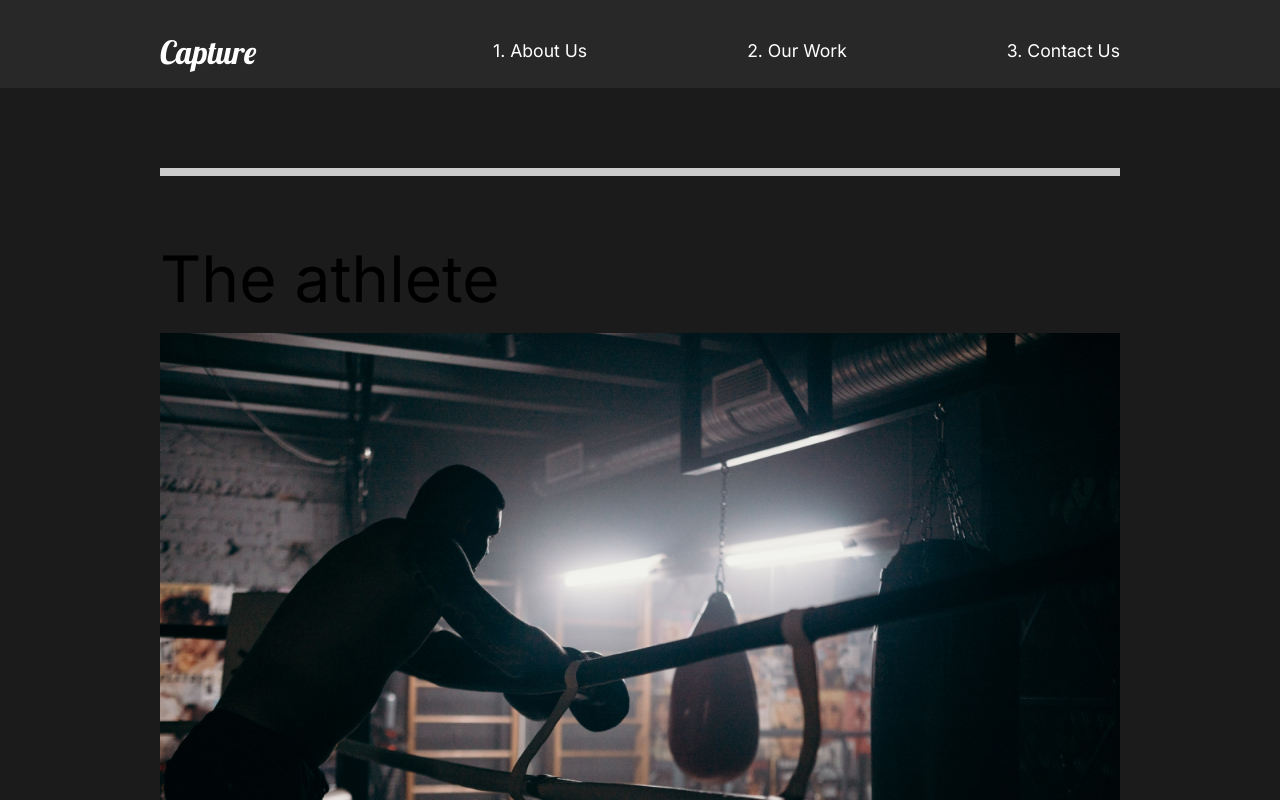
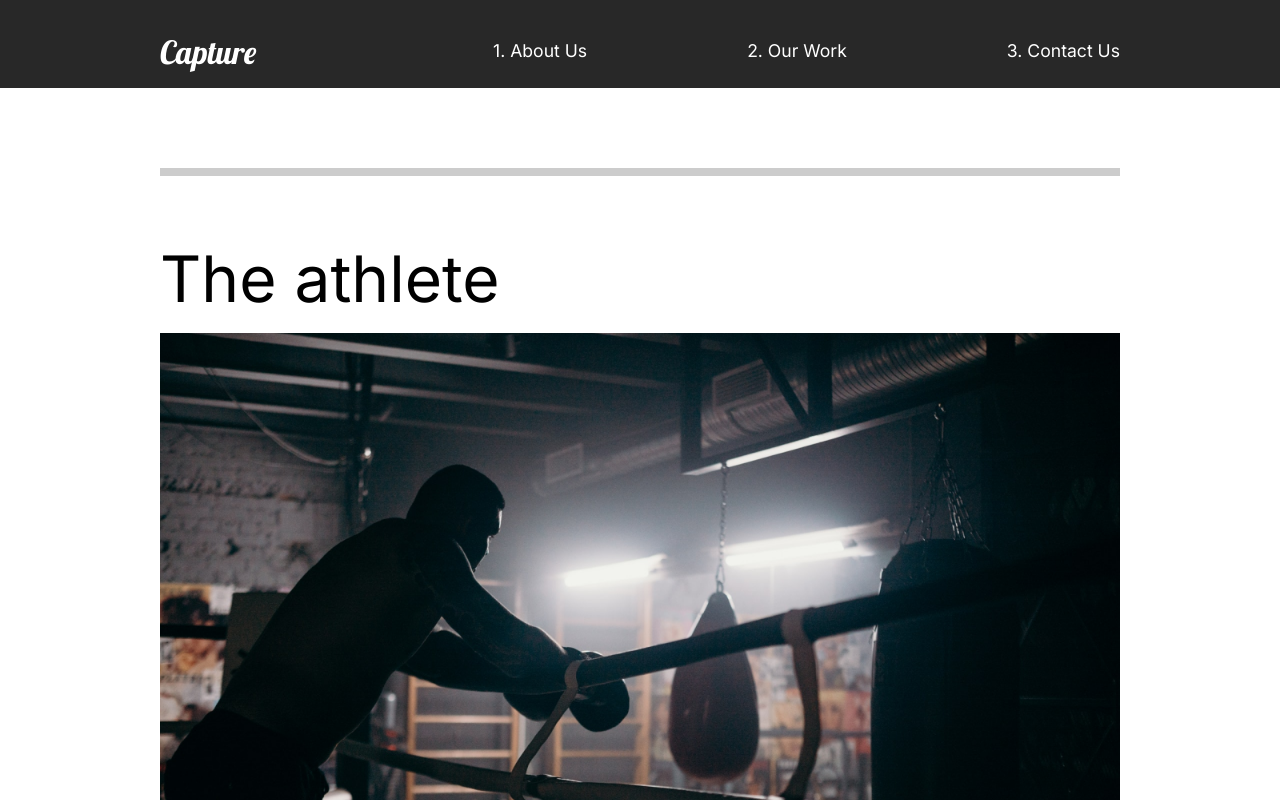
Before and after one commit to kovalenkoolya/Portfolio-web-site, a React (Create React App) app: page /work in a window 1280 px wide. Shown: the top 800 px of the page. Built offline with nearby package versions, Linux system fonts and the light colour scheme.

Commit message:
Pages animation

```diff
--- a/package.json
+++ b/package.json
@@ -6,7 +6,7 @@
     "@testing-library/jest-dom": "^5.11.4",
     "@testing-library/react": "^11.1.0",
     "@testing-library/user-event": "^12.1.10",
-    "framer-motion": "^3.3.0-beta.22",
+    "framer-motion": "^4.0.3",
     "react": "^17.0.1",
     "react-dom": "^17.0.1",
     "react-intersection-observer": "^8.31.0",
--- a/src/App.js
+++ b/src/App.js
@@ -4,15 +4,18 @@
 import Nav  from './components/Nav';
 import OurWork from './pages/OurWork';
 import ContactUs from './pages/ContactUs';
-import {Switch, Route} from 'react-router-dom';
+import {Switch, Route, useLocation } from 'react-router-dom';
 import MovieDetail from './pages/MovieDetail';
+import { AnimatePresence } from 'framer-motion';
 
 function App() {
+  const location = useLocation();
   return (
     <div className="App">
       <GlobalStyle />
       <Nav />
-      <Switch>
+      <AnimatePresence exitBeforeEnter>
+      <Switch location={location} key={location.pathname}>
         <Route  path="/"  exact>
           <AboutUs/>
         </Route>
@@ -26,6 +29,7 @@
           <ContactUs/>
         </Route>
       </Switch>
+      </AnimatePresence>
 
 
     </div>
--- /dev/null
+++ b/src/animation.js
@@ -0,0 +1,21 @@
+export const pageAnimation = {
+  hidden: {
+    opacity: 0,
+    y: 300
+  },
+  show: {
+    opacity: 1,
+    y: 0,
+    transition: {
+      duration: 1,
+    },
+  },
+  exit: {
+    opacity: 0,
+    y: 300,
+    transition: {
+      duration: 1,
+    },
+
+  }
+};
--- a/src/components/AboutSection.js
+++ b/src/components/AboutSection.js
@@ -1,22 +1,24 @@
 import React from 'react';
 import home1 from '../img/home1.png';
-import {About, Description, Image, Hide} from '../styles'
+import {About, Description, Image, Hide} from '../styles';
+import {motion} from 'framer-motion';
 
 const AboutSection = () => {
+
   return (
     <About className="about">
       <Description>
-        <div className="title">
+        <motion.div className="title">
           <Hide>
-            <h2>We work to make</h2>
+            <motion.h2>We work to make</motion.h2>
           </Hide>
           <Hide>
-            <h2>your <span>dreams</span> come</h2>
+            <motion.h2>your <span>dreams</span> come</motion.h2>
           </Hide>
           <Hide>
-            <h2>true</h2>
+            <motion.h2>true</motion.h2>
           </Hide>
-        </div>
+        </motion.div>
         <p>Contact us for any photography or videography ideas that you have. We have professionals with amazing skills.</p>
         <button>Contact Us</button>
       </Description>
--- a/src/pages/AboutUs.js
+++ b/src/pages/AboutUs.js
@@ -2,15 +2,26 @@
 import AboutSection from '../components/AboutSection';
 import ServicesSection from '../components/ServicesSection';
 import FaqSection from '../components/FaqSection';
+import styled from 'styled-components';
+import {motion} from 'framer-motion';
+import {pageAnimation} from '../animation';;
 
 const AboutUs = () => {
   return (
-    <React.Fragment>
+   <About
+   exit="exit"
+    variants={pageAnimation}
+    initial="hidden"
+    animate="show">
       <AboutSection />
       <ServicesSection />
       <FaqSection />
-    </React.Fragment>
+    </About>
   );
 };
 
+const About = styled(motion.div)`
+ min-height: 100vh;
+ `
+
 export default AboutUs;
--- a/src/pages/ContactUs.js
+++ b/src/pages/ContactUs.js
@@ -1,10 +1,17 @@
 import React from 'react';
+import {motion} from 'framer-motion';
+import {pageAnimation} from '../animation';
 
 const ContactUs = () => {
   return (
-    <div>
+    <motion.div
+      style={{background: "#fff"}}
+      exit="exit"
+      variants={pageAnimation}
+      initial="hidden"
+      animate="show">
       <h1>Our Contact</h1>
-    </div>
+    </motion.div>
   )
 }
 
--- a/src/pages/MovieDetail.js
+++ b/src/pages/MovieDetail.js
@@ -2,6 +2,8 @@
 import styled from 'styled-components';
 import {useHistory} from 'react-router-dom';
 import {MovieState} from '../movieState';
+import {motion} from 'framer-motion';
+import {pageAnimation} from '../animation';
 
 const MovieDetail = () => {
   const history = useHistory();
@@ -18,7 +20,11 @@
   return (
     <>
     {movie && (
-  <Details>
+  <Details
+    exit="exit"
+    variants={pageAnimation}
+    initial="hidden"
+    animate="show">
     <HeadLine>
       <h2>{movie.title}</h2>
       <img src={movie.mainImg} alt="movie" />
@@ -38,7 +44,7 @@
   </>
   )}
 
-const Details = styled.div`
+const Details = styled(motion.div)`
   color: white;
 
 `
--- a/src/pages/OurWork.js
+++ b/src/pages/OurWork.js
@@ -5,15 +5,23 @@
 import athlete from '../img/athlete-small.png';
 import theracer from '../img/theracer-small.png';
 import goodtimes from '../img/goodtimes-small.png';
+import {motion} from 'framer-motion';
+import {pageAnimation} from '../animation';
 
 
 const OurWork = () => {
   return (
-    <Work>
+
+        <Work
+          exit="exit"
+          variants={pageAnimation}
+          initial="hidden"
+          animate="show"
+          style={{background: "#fff"}}>
           <Movie>
             <div className="line"></div>
             <Link to="/work/the-athlete">
-        <h2>The athlete</h2>
+            <motion.h2>The athlete</motion.h2>
               <img src={athlete} alt="athlete"/>
             </Link>
           </Movie>
@@ -32,10 +40,11 @@
             </Link>
           </Movie>
         </Work>
+
   )
 }
 
-const Work = styled.div`
+const Work = styled(motion.div)`
   min-height: 100vh;
   overflow: hidden;
   padding: 5rem 10rem;
```
Also changed, not shown: 2 other files (tests, documents, lock files or other folders). Lines whose indentation alone changed are shown as unchanged.
